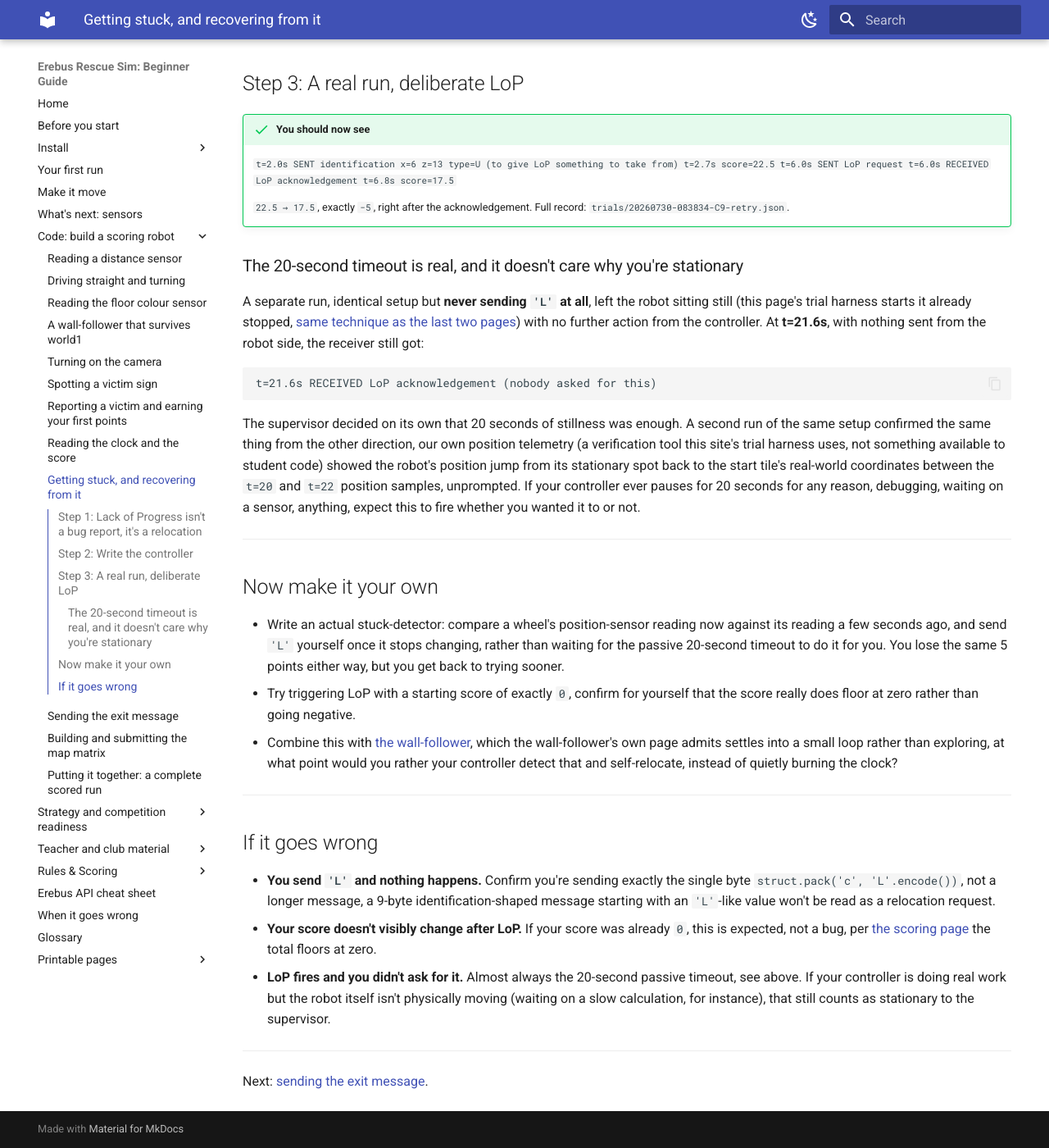
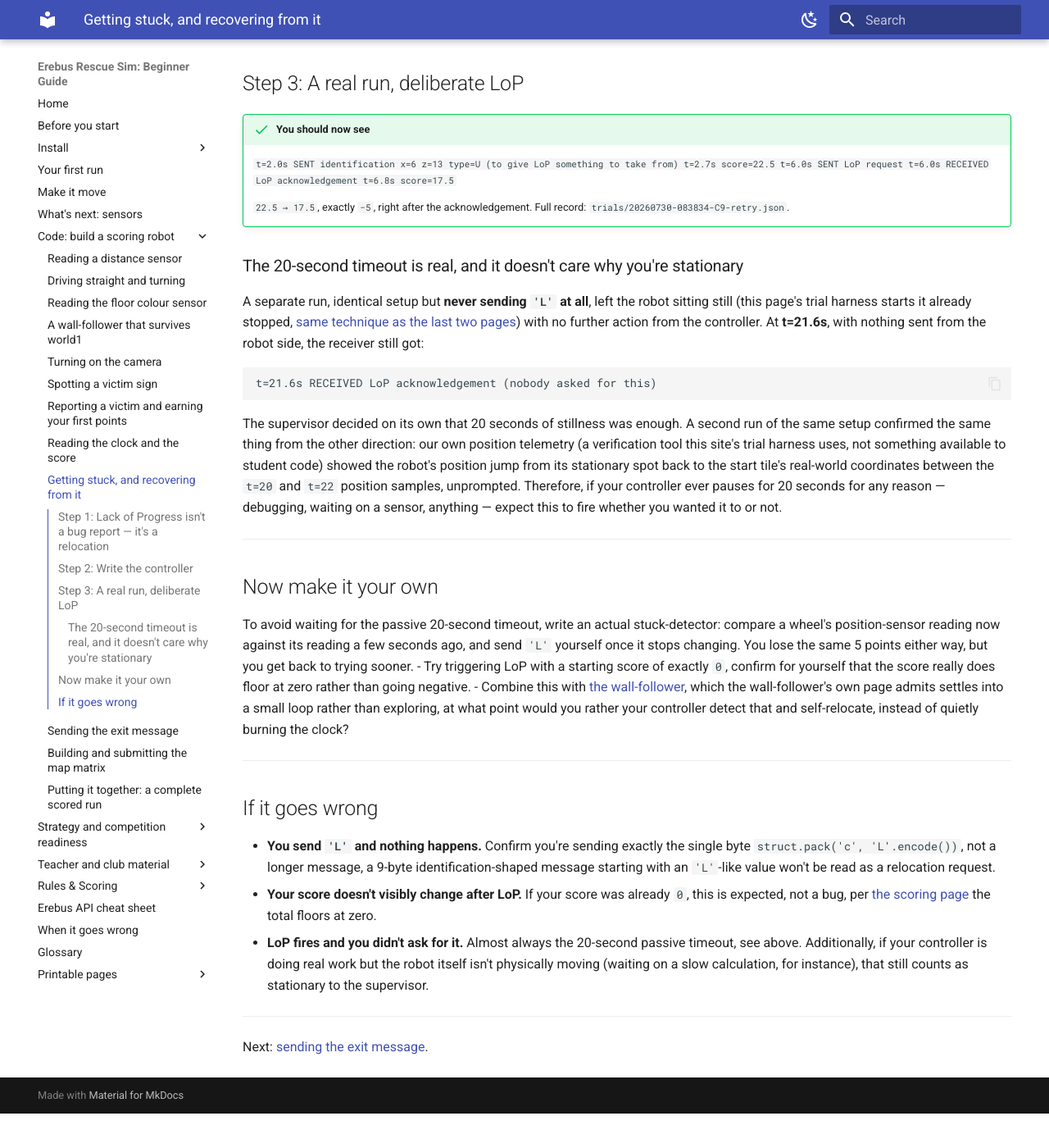
Before and after one commit to talkingj/rcja-rescue-sim-resources, an MkDocs documentation site: the page built from docs/code-lack-of-progress.md, in a window 1280 px wide and 1400 px high, scrolled down 1959 px. Shown: the whole window at 82% size. Built offline with MkDocs 1.6.1 and Material for MkDocs 9.7.7, drawn with Linux system fonts in a browser that asks for light colours; after the commit the page ends 3317 px from its top, so only the background shows below that; some of the changed text lies outside the part shown.

Commit message:
style: rewrite code-lack-of-progress.md in guide voice
Splices fixed: 3. Connectors added: 2. Purpose-first openers: 1.
Spelling: US -> AU, 0 words.
Preservation gate: pass (code blocks, numbers, links, admonitions intact).

````diff
--- a/docs/code-lack-of-progress.md
+++ b/docs/code-lack-of-progress.md
@@ -1,9 +1,9 @@
 # Getting stuck, and recovering from it
 
-This page adapts the official `LackOfProgress.py` sample to answer a question every earlier page in
-this series has been quietly ignoring: what actually happens when your robot gets stuck? The answer
-costs points either way, this page is about choosing *when* you pay that cost rather than avoiding it
-entirely. About 15 minutes.
+To answer a question every earlier page in this series has been quietly ignoring — what actually
+happens when your robot gets stuck? — this page adapts the official `LackOfProgress.py` sample. The
+answer costs points either way; this page is about choosing *when* you pay that cost rather than
+avoiding it entirely. About 15 minutes.
 
 !!! note "Credit where it's due"
     The request/acknowledge pattern on this page is the official Erebus `LackOfProgress.py` sample,
@@ -12,7 +12,7 @@ entirely. About 15 minutes.
 
 ---
 
-## Step 1: Lack of Progress isn't a bug report, it's a relocation
+## Step 1: Lack of Progress isn't a bug report — it's a relocation
 
 "LoP" happens in exactly three situations, and only one of them is something your controller
 triggers on purpose:
@@ -26,7 +26,7 @@ triggers on purpose:
 All three do exactly the same thing: your robot teleports back to the last checkpoint tile it
 crossed (the start tile, if it hasn't crossed any), and [the scoring page](rules-scoring.md) is
 correct that it costs a flat **−5**, every time, with no exception for having asked for it yourself.
-Sending `'L'` isn't a way to dodge the penalty, it's a way to control *when* you take it, rather than
+Sending `'L'` isn't a way to dodge the penalty; it's a way to control *when* you take it, rather than
 losing time first and then being relocated involuntarily anyway.
 
 ---
@@ -87,7 +87,7 @@ while robot.step(timeStep) != -1:
 		receiver.nextPacket()
 ```
 
-The identification at the top isn't the point of this page, it's there so there's a non-zero score
+The identification at the top isn't the point of this page; it's there so there's a non-zero score
 for the LoP penalty to visibly subtract from. [The scoring page](rules-scoring.md) also notes total
 score can never go below zero, so testing this against a starting score of exactly `0.0` would have
 hidden the whole effect.
@@ -120,21 +120,20 @@ t=21.6s RECEIVED LoP acknowledgement (nobody asked for this)
 ```
 
 The supervisor decided on its own that 20 seconds of stillness was enough. A second run of the same
-setup confirmed the same thing from the other direction, our own position telemetry (a verification
+setup confirmed the same thing from the other direction: our own position telemetry (a verification
 tool this site's trial harness uses, not something available to student code) showed the robot's
 position jump from its stationary spot back to the start tile's real-world coordinates between the
-`t=20` and `t=22` position samples, unprompted. If your controller ever pauses for 20 seconds for any
-reason, debugging, waiting on a sensor, anything, expect this to fire whether you wanted it to or
-not.
+`t=20` and `t=22` position samples, unprompted. Therefore, if your controller ever pauses for 20
+seconds for any reason — debugging, waiting on a sensor, anything — expect this to fire whether you
+wanted it to or not.
 
 ---
 
 ## Now make it your own
 
-- Write an actual stuck-detector: compare a wheel's position-sensor reading now against its reading
-  a few seconds ago, and send `'L'` yourself once it stops changing, rather than waiting for the
-  passive 20-second timeout to do it for you. You lose the same 5 points either way, but you get
-  back to trying sooner.
+To avoid waiting for the passive 20-second timeout, write an actual stuck-detector: compare a wheel's
+position-sensor reading now against its reading a few seconds ago, and send `'L'` yourself once it
+stops changing. You lose the same 5 points either way, but you get back to trying sooner.
 - Try triggering LoP with a starting score of exactly `0`, confirm for yourself that the score
   really does floor at zero rather than going negative.
 - Combine this with [the wall-follower](code-wall-follower.md), which the wall-follower's own page
@@ -151,8 +150,8 @@ not.
 - **Your score doesn't visibly change after LoP.** If your score was already `0`, this is expected,
   not a bug, per [the scoring page](rules-scoring.md#point-values) the total floors at zero.
 - **LoP fires and you didn't ask for it.** Almost always the 20-second passive timeout, see above.
-  If your controller is doing real work but the robot itself isn't physically moving (waiting on a
-  slow calculation, for instance), that still counts as stationary to the supervisor.
+  Additionally, if your controller is doing real work but the robot itself isn't physically moving
+  (waiting on a slow calculation, for instance), that still counts as stationary to the supervisor.
 
 ---
 
````
